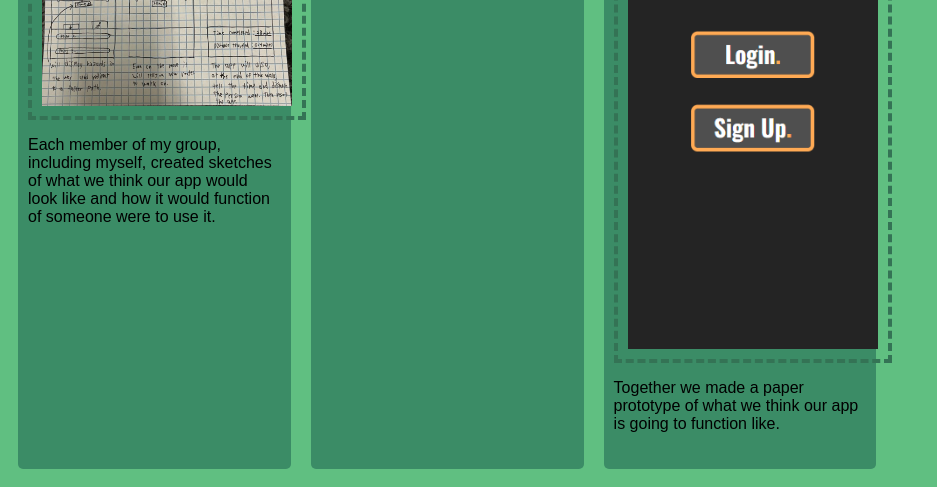
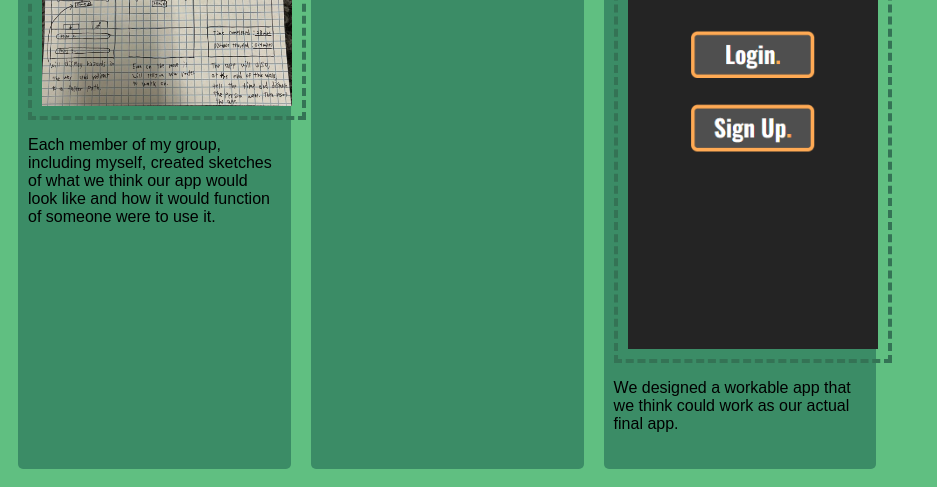
Before and after one commit to BraedenAH/BraedenAH.github.io, a plain HTML site: page index.html in a window 1280 px wide. Shown: the part 988-1475 px from the top of the page, without its empty margins (0-937 px from the left). Drawn offline with Linux system fonts and the light colour scheme.

Commit message:
Add files via upload

```diff
--- a/index.html
+++ b/index.html
@@ -68,7 +68,7 @@
             <a href = "files/PlugWalk-html"><h2>Sketches Assignment</h2></a>
             <a href = "files/PlugWalk-html"><img src = "images/lofi.png"></a>
                 <p>
-                    Together we made a paper prototype of what we think our app is going to function like.
+                    We designed a workable app that we think could work as our actual final app.
                 </p>
         </section>
     </div>
```
